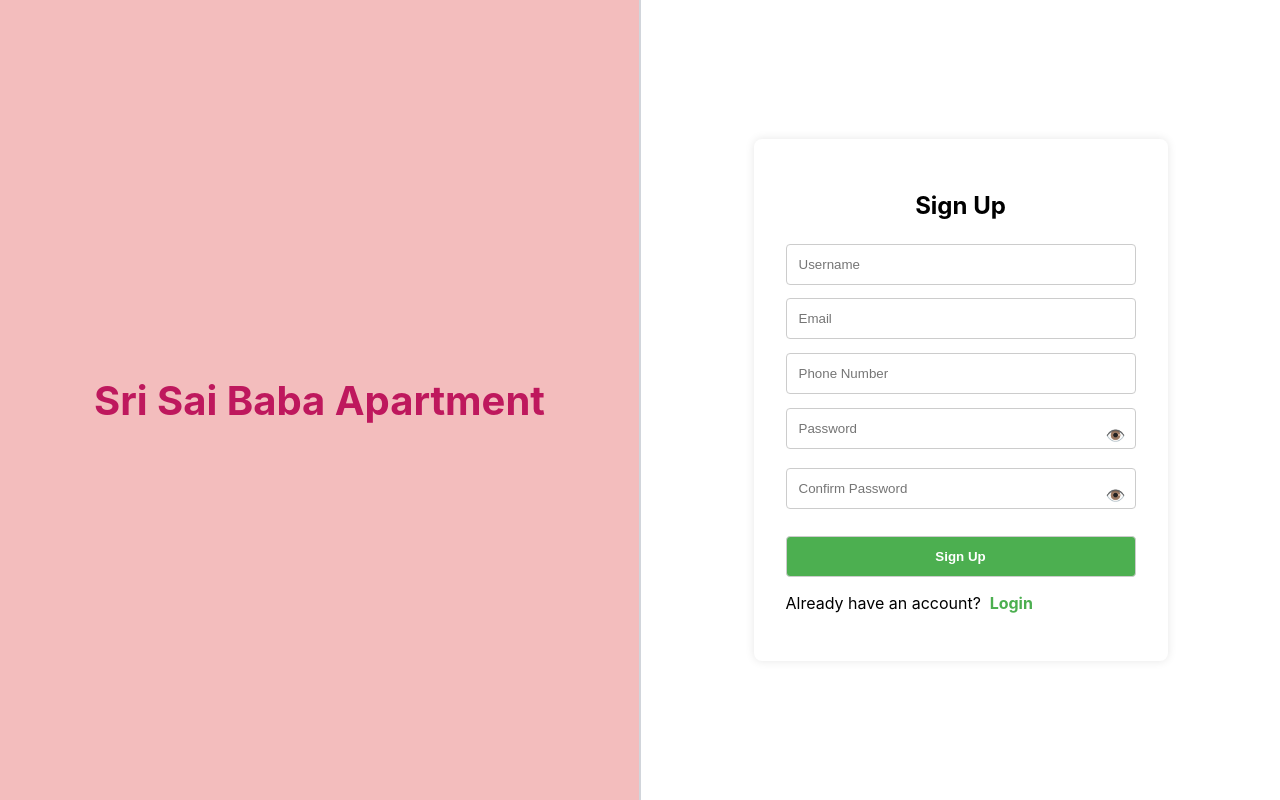
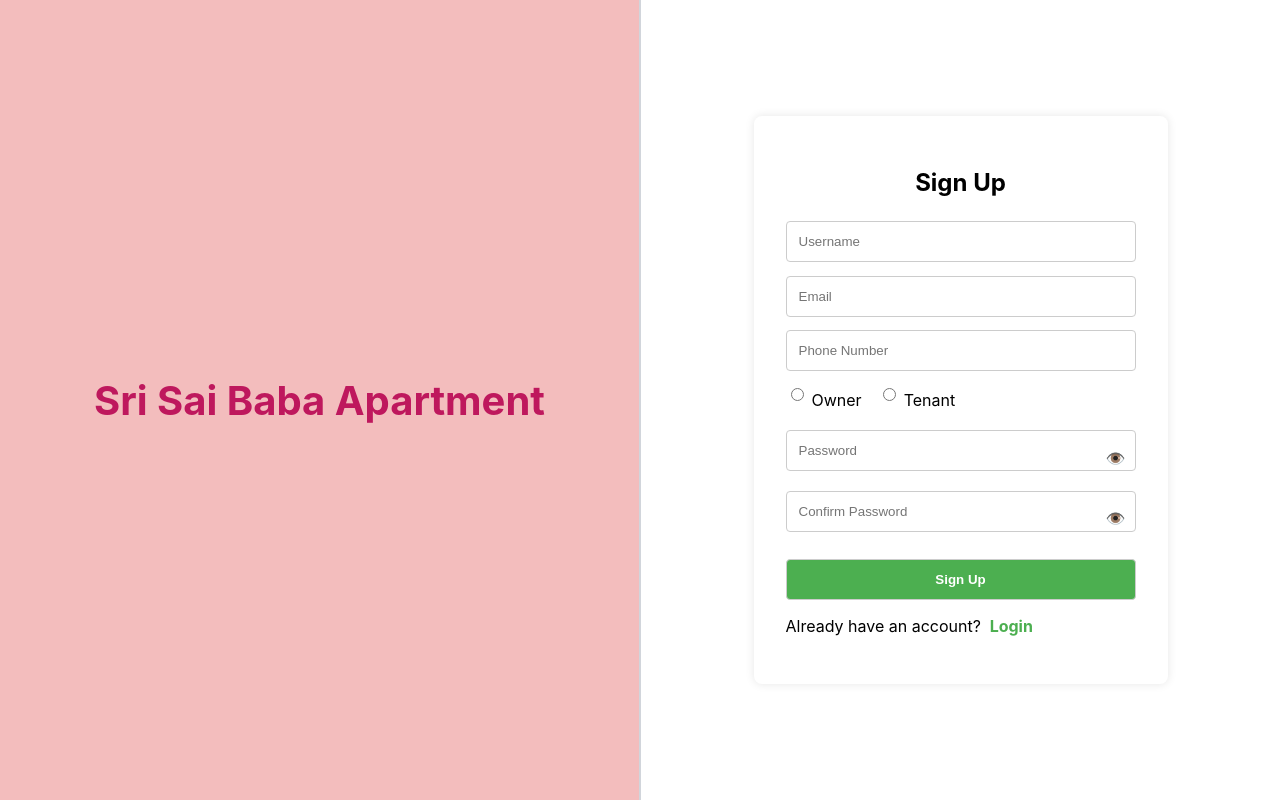
Before and after one commit to kenshelby/society-maintenance-app, a React (Create React App) app in the folder frontend/: page / in a window 1280 px wide. Both pictures are taken after a click on the element "Sign Up". Built offline with nearby package versions, Linux system fonts and the light colour scheme.

Commit message:
added role button in signup

```diff
--- a/frontend/src/pages/Login.css
+++ b/frontend/src/pages/Login.css
@@ -124,3 +124,22 @@ form {
 .password-field + .password-field {
   margin-top: -0.5rem; /* pulls confirm password closer */
 }
+
+.role-selection {
+  display: flex;
+  gap: 1rem; /* space between Owner and Tenant */
+  margin-bottom: 1rem;
+  align-items: center;
+}
+
+.role-selection label {
+  display: flex;
+  align-items: center;
+  cursor: pointer;
+}
+
+.role-selection input[type="radio"] {
+  margin-right: 0.5rem; /* space between circle and text */
+  vertical-align: middle;
+  top: 2px;
+}
--- a/frontend/src/pages/Login.jsx
+++ b/frontend/src/pages/Login.jsx
@@ -11,6 +11,7 @@ const Login = () => {
     username: '',
     email: '',
     phone: '',
+    role: '',
     password: '',
     confirmPassword: ''
   });
@@ -38,6 +39,7 @@ const Login = () => {
           const { data } = await API.post('/auth/login', payload);
           localStorage.setItem('token', data.token);
           localStorage.setItem('role', data.role);
+          localStorage.setItem('user', JSON.stringify(data));
 
           if (data.role === 'admin') {
             navigate('/admin-dashboard');
@@ -54,6 +56,7 @@ const Login = () => {
             name: formData.username,
             email: formData.email,
             phone: formData.phone,
+            role: formData.role,
             password: formData.password
           };
 
@@ -137,7 +140,16 @@ const Login = () => {
                 onChange={handleChange}
                 required
               />
-
+              <div className="role-selection">
+                <label>
+                  <input type="radio" name="role" value="owner" required />
+                  <span>Owner</span>
+                </label>
+                <label>
+                  <input type="radio" name="role" value="tenant" required />
+                  <span>Tenant</span>
+                </label>
+              </div>
               {/* Password field with eye button 👇 */}
               <div className="password-field">
                 <input
```
Also changed, not shown: 1 other file (tests, documents, lock files or other folders). Lines whose indentation alone changed are shown as unchanged.
